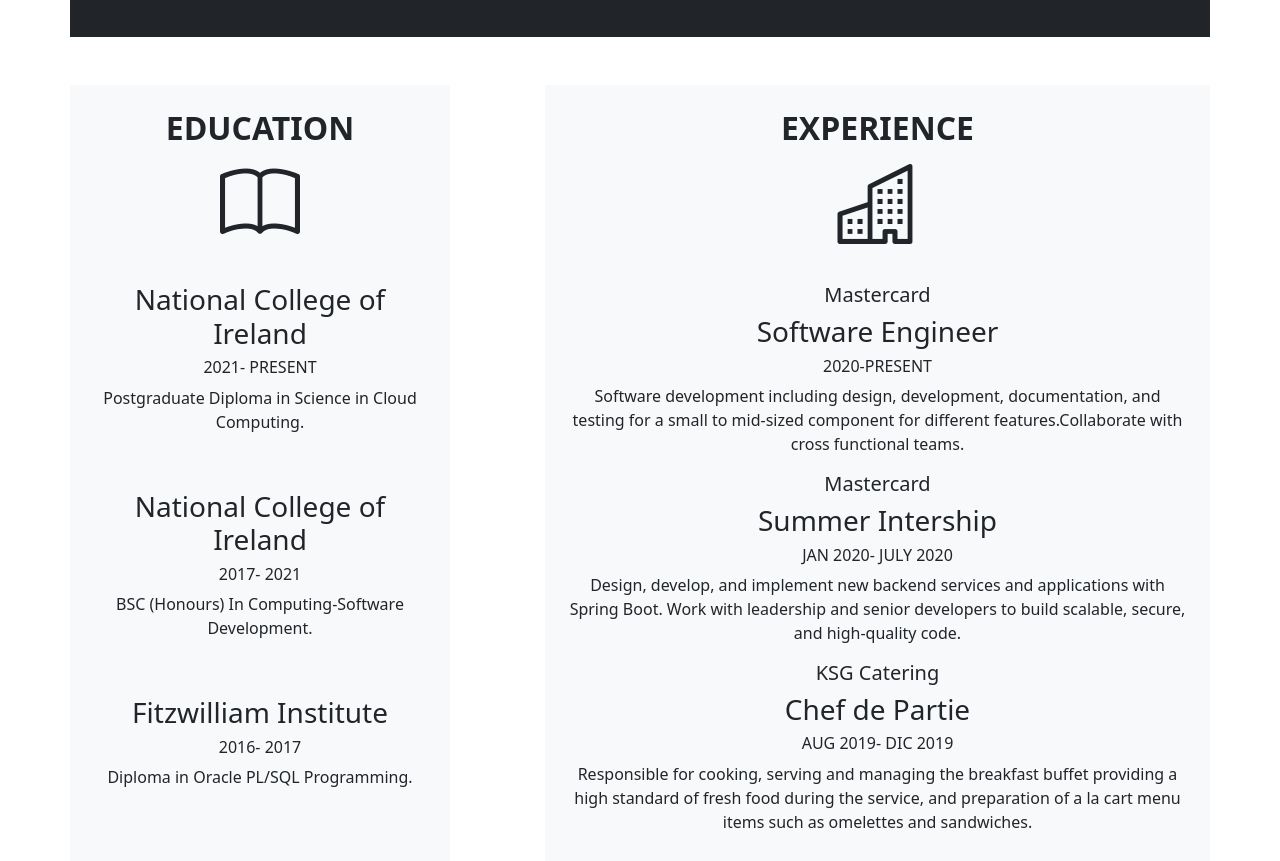
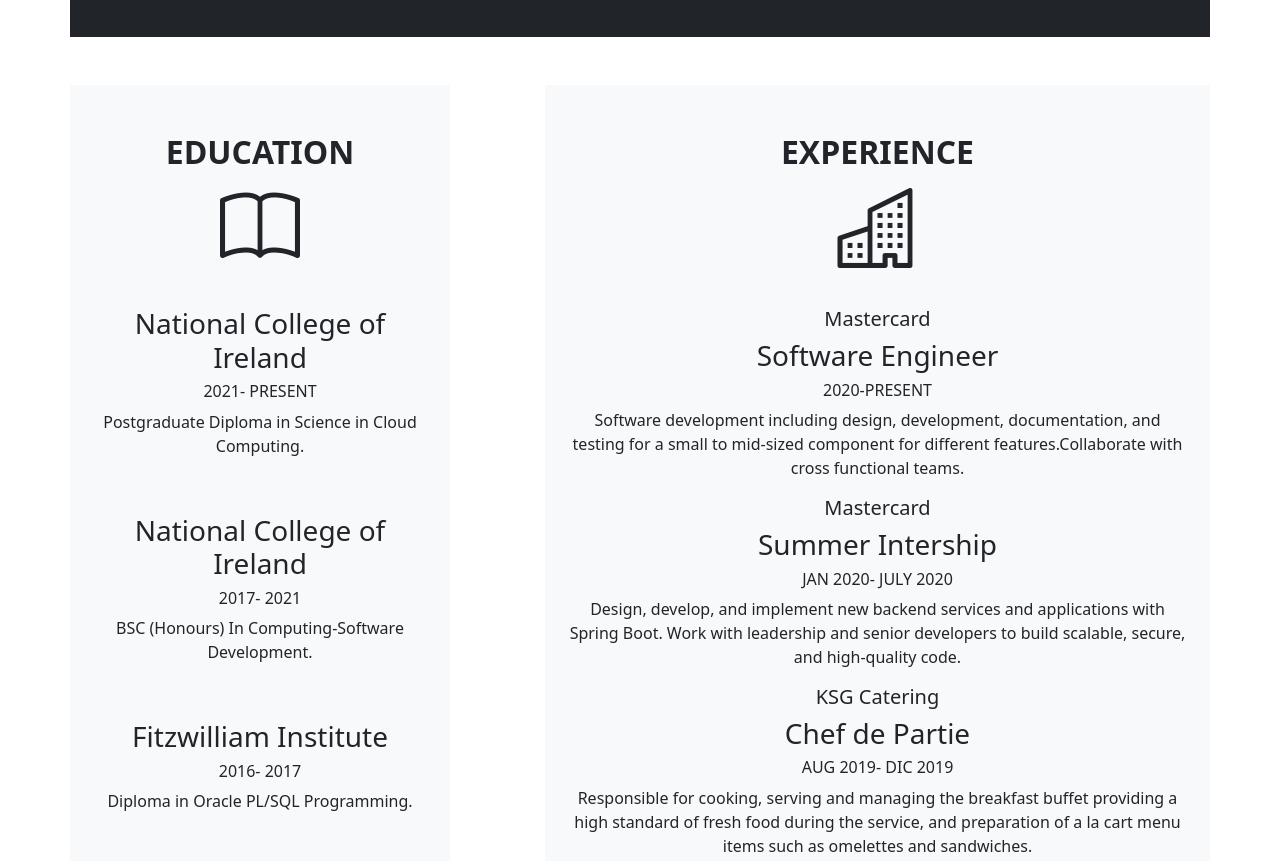
Before and after one commit to CristinaSias/CV_Bootstrap, a plain HTML site: page index.html in a window 1280 px wide. Shown: the part 852-1713 px from the top of the page. Drawn offline with nearby package versions, Linux system fonts and the light colour scheme.

Commit message:
padding update

```diff
--- a/index.html
+++ b/index.html
@@ -129,7 +129,7 @@
     <!--  education -->
 <div class="container  mb-5">
     <div class="row">
-        <div class="col-lg-4 bg-light p-4 text-center mt-5"  id="education">
+        <div class="col-lg-4 bg-light p-4 text-center mt-5 pt-5"  id="education">
           <h2> <strong>EDUCATION</strong> </h2>
           <h1><i class="bi bi-book display-1"></i></h1>
             <br>
@@ -146,7 +146,7 @@
            <p>Diploma in Oracle PL/SQL Programming.</p>
         </div>
       <!--   experience -->
-        <div class="col-lg-7 p-4 bg-light text-center mt-5" id="experience">
+        <div class="col-lg-7 p-4 bg-light text-center mt-5 pt-5" id="experience">
           <h2><strong>EXPERIENCE</strong></h2>
           <h1><i class="bi bi-building display-1""></i></h1>
           <br>
```
